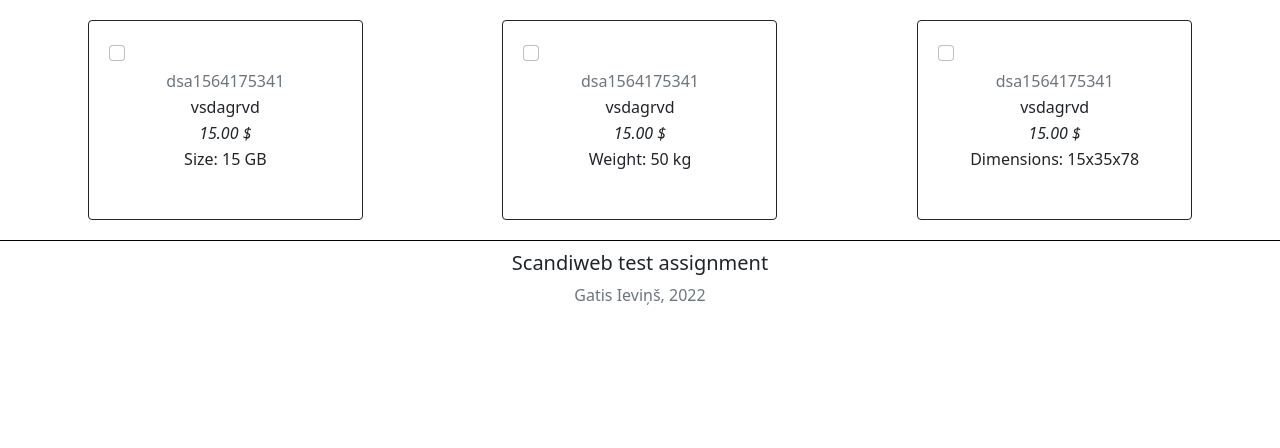
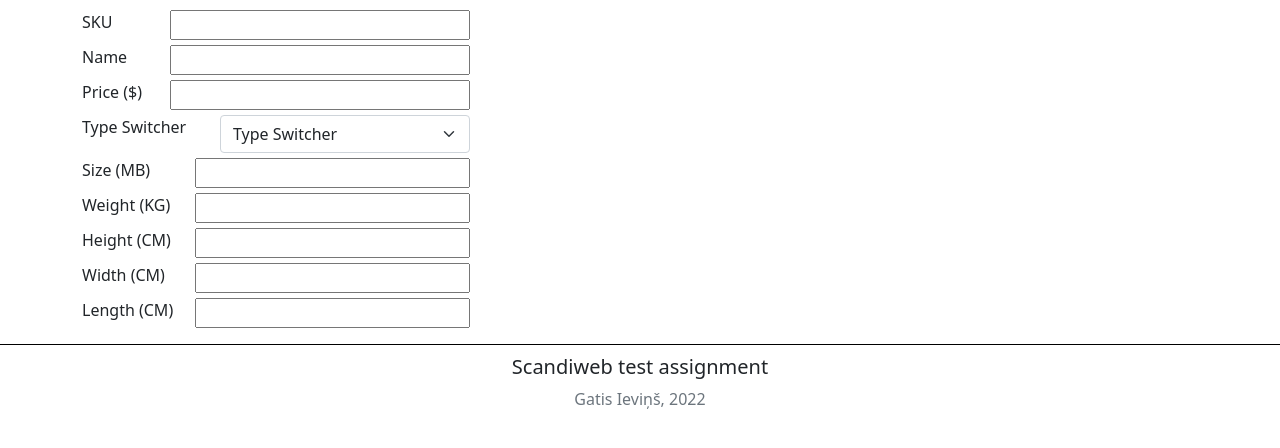
Before and after one commit to Baltimoore/ScandiwebTest, a PHP site: page /html/base.html in a window 1280 px wide. Shown: the part 105-553 px from the top of the page. Run offline with PHP 8.4, Linux system fonts and the light colour scheme.

Commit message:
iekārtoti arī pievienošanas ievadlauki

```diff
--- a/css/main.css
+++ b/css/main.css
@@ -31,3 +31,13 @@
 .name { font-style: bold; }
 .price { font-style: italic; }
 .price::after { content: " $"; }
+
+/* inventāra pievienošanas formas izskats */
+#product_form .row { margin-bottom: 5px; }
+#product_form > .row > label { width: 100px; }
+#product_form > .row > input { width: 300px; }
+#product_form > .row:nth-child(4) > label { width: 150px; }
+#product_form > .row > select { width: 250px; }
+
+#itemProperties > div label { width: 125px; }
+#itemProperties > div input { width: 275px; }
--- a/html/base.html
+++ b/html/base.html
@@ -8,12 +8,12 @@
     <title>Šo te jāaizvieto</title>
     <meta charset="UTF-8">
     <meta name="viewport" content="width=device-width, initial-scale=1">
-    <link rel="stylesheet" href="../css/main.css">
     <link href="https://cdn.jsdelivr.net/npm/bootstrap@5.1.3/dist/css/bootstrap.min.css" rel="stylesheet"
         integrity="sha384-1BmE4kWBq78iYhFldvKuhfTAU6auU8tT94WrHftjDbrCEXSU1oBoqyl2QvZ6jIW3" crossorigin="anonymous">
     <script src="https://cdn.jsdelivr.net/npm/bootstrap@5.1.3/dist/js/bootstrap.bundle.min.js"
         integrity="sha384-ka7Sk0Gln4gmtz2MlQnikT1wXgYsOg+OMhuP+IlRH9sENBO0LRn5q+8nbTov4+1p" crossorigin="anonymous">
     </script>
+    <link rel="stylesheet" href="../css/main.css">
 </head>
 
 <body>
@@ -32,7 +32,7 @@
 
     <!--Pagaidu div-i, līdz es saprotu, kā var lietotājam pasniegt papildinātu HTML,
         vai pirms es abus skatus vienk noformēju PHP-->
-    <div id="body-items" class="bodies">
+    <!--div id="bodyItems" class="bodies container">
         <div class="row row-cols-auto">
             <div class="col card border-dark">
                 <input class="form-check-input delete-checkbox" type="checkbox" value="" aria-label="Select for deletion">
@@ -74,6 +74,60 @@
                 </div>
             </div>
         </div>
+    </div-->
+
+    <div id="bodyAdder" class="bodies">
+        <div id="product_form" class="container">
+            <div class="row">
+                <label for="sku" class="col-1">SKU</label>
+                <input id="sku" class="col-2" type="text" required>
+            </div>
+            <div class="row">
+                <label for="name" class="col-1">Name</label>
+                <input id="name" class="col-2" type="text" required>
+            </div>
+            <div class="row">
+                <label for="price" class="col-1">Price ($)</label>
+                <input id="price" class="col-2" type="text" required>
+            </div>
+            <div class="row">
+                <label for="productType" class="col-2">Type Switcher</label>
+                <select id="productType" class="form-select" required>
+                    <option selected disabled>Type Switcher</option>
+                    <option value="1">DVD</option>
+                    <option value="2">Book</option>
+                    <option value="3">Furniture</option>
+                </select>
+            </div>
+
+            <div id="itemProperties">
+                <div id="DVD" class="row">
+                    <label for="size" class="col-1">Size (MB)</label>
+                    <input id="size" class="col-2" type="text" required>
+                </div>
+                <div id="Book" class="row">
+                    <label for="weight" class="col-1">Weight (KG)</label>
+                    <input id="weight" class="col-2" type="text" required>
+                </div>
+                <div id="Furniture">
+                    <span class="row">
+                        <label for="height" class="col-1">Height (CM)</label>
+                        <input id="height" class="col-2" type="text" required>
+                    </span>
+                    <span class="row">
+                        <label for="width" class="col-1">Width (CM)</label>
+                        <input id="width" class="col-2" type="text" required>
+                    </span>
+                    <span class="row">
+                        <label for="length" class="col-1">Length (CM)</label>
+                        <input id="length" class="col-2" type="text" required>
+                    </span>
+                </div>
+            </div>
+
+            <p id="helpInfo"></p>
+
+        </div>
     </div>
 
     <footer id="bottom" class="text-center">
```
